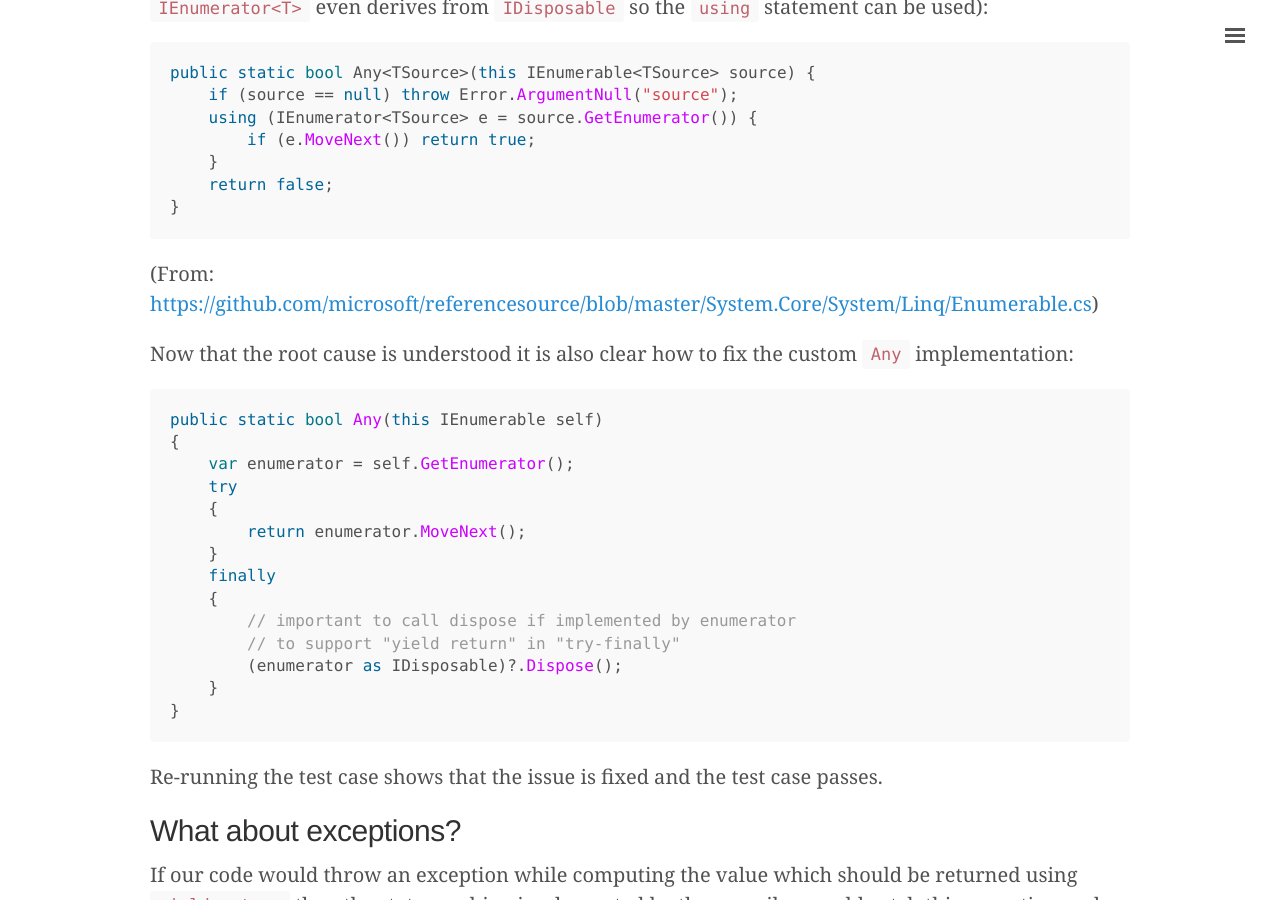
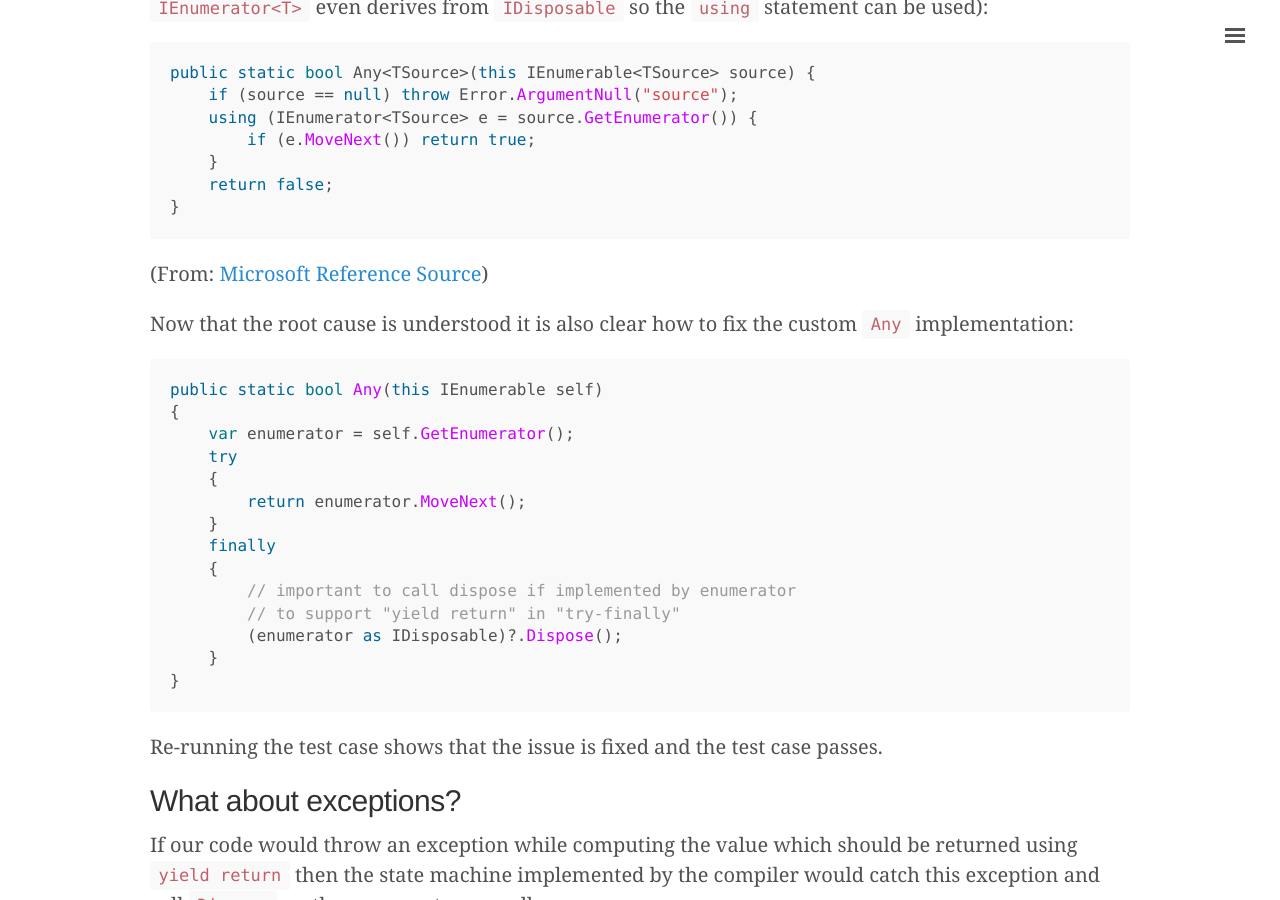
Before and after one commit to plainionist/plainionist.github.io, a Jekyll site: the page built from _posts/2022-02-21-Enumerator-Dispose-YieldReturn.md, in a window 1280 px wide and 900 px high, scrolled down 7039 px. Built offline with Jekyll 4.4.1, drawn with Linux system fonts in a browser that asks for light colours; comment, search, counter and statistics services are not loaded; some of the changed lines change nothing that is shown.

Commit message:
link fixed

````diff
--- a/_posts/2022-02-21-Enumerator-Dispose-YieldReturn.md
+++ b/_posts/2022-02-21-Enumerator-Dispose-YieldReturn.md
@@ -305,7 +305,7 @@ public static bool Any<TSource>(this IEnumerable<TSource> source) {
 }
 ```
 
-(From: [https://github.com/microsoft/referencesource/blob/master/System.Core/System/Linq/Enumerable.cs](Microsoft Reference Source))
+(From: [Microsoft Reference Source](https://github.com/microsoft/referencesource/blob/master/System.Core/System/Linq/Enumerable.cs))
 
 Now that the root cause is understood it is also clear how to fix the custom ```Any```
 implementation:
````
